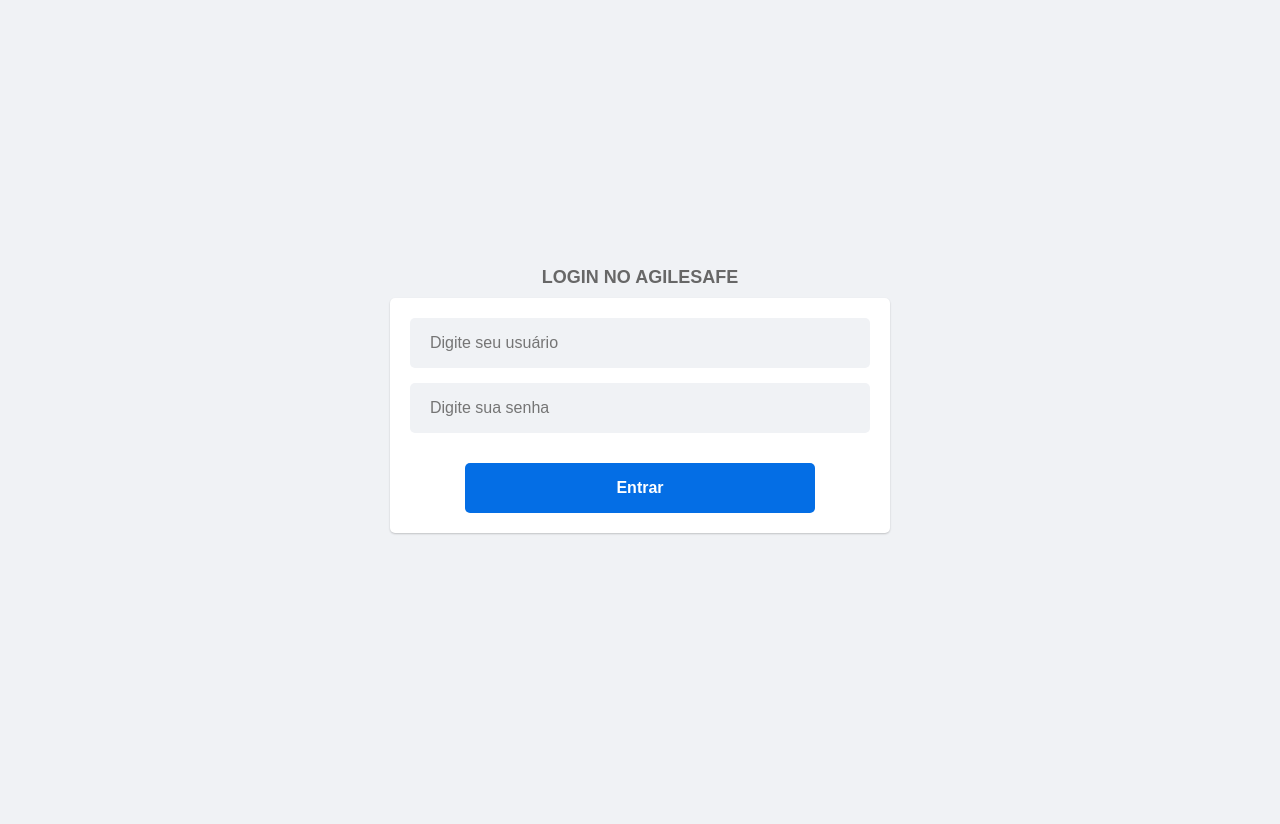
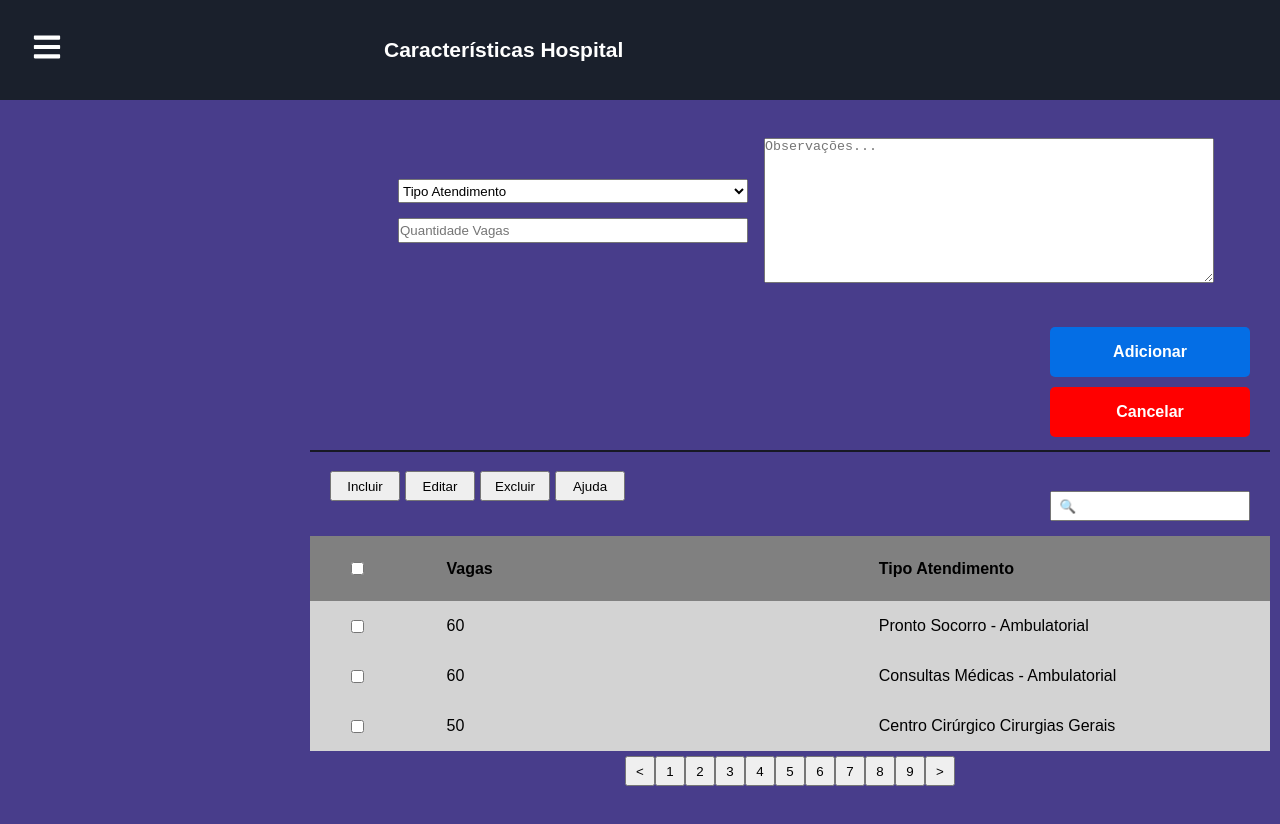
Before and after one commit to gustavo-sobbrero-develcode/agilesafe-web, a React (Create React App) app: page /cadastros/hospitais in a window 1280 px wide. Shown: the top 824 px of the page. Before the commit the page ends 800 px from the top, so only its background shows below. Built offline with nearby package versions, Linux system fonts and the light colour scheme.

Commit message:
mvp tela especialidades

```diff
--- a/src/components/Button/Button.js
+++ b/src/components/Button/Button.js
@@ -1,9 +1,9 @@
 import React from "react";
 import * as C from "./styles";
 
-const Button = ({ Text, onClick, Type = "button" }) => {
+const Button = ({ Text, onClick, Type = "button", backgroundColor }) => {
   return (
-    <C.Button type={Type} onClick={onClick}>
+    <C.Button type={Type} onClick={onClick} style={{ backgroundColor }}>
       {Text}
     </C.Button>
   );
--- a/src/components/Button/styles.js
+++ b/src/components/Button/styles.js
@@ -7,9 +7,9 @@
   border-radius: 5px;
   width: 100%;
   cursor: pointer;
-  background-color: #046ee5;
   color: white;
   font-weight: 600;
   font-size: 16px;
-  max-width: 350px;
+  max-width: 200px;
+  margin: 5px 0px;
 `;
--- a/src/components/Header/Header.js
+++ b/src/components/Header/Header.js
@@ -3,7 +3,7 @@
 import { FaBars } from "react-icons/fa";
 import SideBar from "../SideBar/SideBar";
 
-const Header = () => {
+const Header = ({title}) => {
   const [sideBar, setSideBar] = useState(false);
   const showSideBar = () => {
     setSideBar(!sideBar);
@@ -13,6 +13,7 @@
     <C.Container>
       <FaBars onClick={showSideBar} />
       {sideBar && <SideBar active={setSideBar} />}
+      <C.Title>{title}</C.Title>
     </C.Container>
   );
 };
--- a/src/components/Header/styles.js
+++ b/src/components/Header/styles.js
@@ -16,3 +16,11 @@
         cursor: pointer;
     }
 `;
+
+export const Title = styled.h1`
+    align-self: center;
+    position: absolute;
+    left: 30%;
+    font-size: 21px;
+    color: #fff;
+`
--- a/src/components/SideBar/SideBar.js
+++ b/src/components/SideBar/SideBar.js
@@ -21,14 +21,14 @@
         <C.ProfilePhotoDiv />
         <SidebarItem Text="Home" onClick={() => navigate("/home")} />
         <SidebarItem Text="Hospital" />
-        <SidebarItem Text="Manutenção" />
+        <SidebarItem Text="Manutenção" onClick={() => navigate("/cadastros/hospitais")} />
         <SidebarItem
           Text="Alteração de credenciais"
           onClick={() => navigate("/changepassword")}
         />
       </C.Content>
       <C.Footer>
-        <Button Text={"Sair"} onClick={() => [signOut(), navigate("/")]} />
+        <Button Text={"Sair"} backgroundColor={"#046ee5"} onClick={() => [signOut(), navigate("/")]} />
       </C.Footer>
     </C.Container>
   );
--- a/src/components/SideBar/styles.js
+++ b/src/components/SideBar/styles.js
@@ -3,6 +3,7 @@
 export const Container = styled.div`
   background-color: #171923;
   position: fixed;
+  z-index: 1;
   height: 100%;
   top: 0px;
   left: 0px;
--- a/src/pages/Home/Home.js
+++ b/src/pages/Home/Home.js
@@ -11,10 +11,10 @@
 
   return (
     <>
-      <Header />
+      <Header title={""} />
       <C.Container>
         <C.Title>Home Page</C.Title>
-        <Button Text="Sair" onClick={() => [signOut(), navigate("/")]} />
+        <Button Text="Sair" onClick={() => [signOut(), navigate("/")]} backgroundColor={"#046ee5"}/>
       </C.Container>
     </>
   );
--- a/src/pages/Login/Login.js
+++ b/src/pages/Login/Login.js
@@ -46,7 +46,7 @@
           onChange={(e) => [setPassword(e.target.value), setError("")]}
         />
         <C.LabelError>{error}</C.LabelError>
-        <Button Text="Entrar" onClick={handleLogin} />
+        <Button Text="Entrar" onClick={handleLogin} backgroundColor={"#046ee5"} />
         {/*<C.LabelSignup>
           Não tem uma conta?
           <C.Strong>
--- /dev/null
+++ b/src/pages/Maintenance/Maintenance.js
@@ -0,0 +1,176 @@
+import React from "react";
+import * as C from "./styles";
+import Button from "../../components/Button/Button";
+import { Link, useNavigate } from "react-router-dom";
+import useAuth from "../../hooks/useAuth";
+import Header from "../../components/Header/Header";
+
+const Maintenance = () => {
+  const options = [
+    { value: "audi", text: "Audi" },
+    { value: "peugeot", text: "Peugeot" },
+    { value: "bmw", text: "Bmw" },
+  ];
+  const buttons = ["Incluir", "Editar", "Excluir", "Ajuda"];
+  const pages = [1, 2, 3, 4, 5, 6, 7, 8, 9];
+  const { signOut } = useAuth();
+  const navigate = useNavigate();
+
+  return (
+    <>
+      <Header title={"Características Hospital"} />
+      <C.Container>
+        <C.TopContent>
+          <C.ServiceTypeContainer>
+            <C.InputsContainer>
+              <select
+                placeholder="Tipo Atendimento"
+                style={{
+                  width: "350px",
+                  height: "30px",
+                  marginBottom: "15px",
+                }}
+              >
+                <option value="" disabled selected>
+                  Tipo Atendimento
+                </option>
+                {options.map((item) => (
+                  <option value={item.value}>{item.text}</option>
+                ))}
+              </select>
+              <input
+                placeholder="Quantidade Vagas"
+                style={{
+                  width: "350px",
+                  height: "30px",
+                }}
+              ></input>
+            </C.InputsContainer>
+            <textarea
+              placeholder="Observações..."
+              style={{
+                width: "450px",
+                height: "80%",
+              }}
+            ></textarea>
+          </C.ServiceTypeContainer>
+          <C.ButtonsContainer>
+            <Button Text={"Adicionar"} backgroundColor={"#046ee5"} />
+            <Button Text={"Cancelar"} backgroundColor={"red"} />
+          </C.ButtonsContainer>
+          <hr color="#171923"/>
+        </C.TopContent>
+        <C.BottomContent>
+          <div
+            style={{
+              display: "flex",
+              justifyContent: "space-between",
+              marginTop: 15,
+            }}
+          >
+            <div
+              style={{
+                marginLeft: 20,
+              }}
+            >
+              {buttons.map((item) => (
+                <button
+                  style={{
+                    height: 30,
+                    width: 70,
+                    marginRight: 5,
+                  }}
+                  type="button"
+                >
+                  {item}
+                </button>
+              ))}
+            </div>
+            <input
+              type="search"
+              placeholder="  🔍"
+              style={{
+                marginTop: 20,
+                marginRight: 20,
+                height: 30,
+                width: 200,
+              }}
+            />
+          </div>
+          <div
+            style={{
+              backgroundColor: "gray",
+              alignItems: "center",
+              height: 65,
+              marginTop: 15,
+              display: "flex",
+              justifyContent: "space-around",
+            }}
+          >
+            <input type="checkbox" style={{}} />
+            <strong style={{ width: 350 }}>Vagas</strong>
+            <strong style={{ width: 350 }}>Tipo Atendimento</strong>
+          </div>
+          <div
+            style={{
+              backgroundColor: "lightgray",
+              alignItems: "center",
+              height: 50,
+              display: "flex",
+              justifyContent: "space-around",
+            }}
+          >
+            <input type="checkbox" style={{}} />
+            <label style={{ width: 350 }}>60</label>
+            <label style={{ width: 350 }}>Pronto Socorro - Ambulatorial</label>
+          </div>
+          <div
+            style={{
+              backgroundColor: "lightgray",
+              alignItems: "center",
+              height: 50,
+              display: "flex",
+              justifyContent: "space-around",
+            }}
+          >
+            <input type="checkbox" style={{}} />
+            <label style={{ width: 350 }}>60</label>
+            <label style={{ width: 350 }}>
+              Consultas Médicas - Ambulatorial
+            </label>
+          </div>
+          <div
+            style={{
+              height: 50,
+              backgroundColor: "lightgray",
+              alignItems: "center",
+              display: "flex",
+              justifyContent: "space-around",
+            }}
+          >
+            <input type="checkbox" style={{}} />
+            <label style={{ width: 350 }}>50</label>
+            <label style={{ width: 350 }}>
+              Centro Cirúrgico Cirurgias Gerais
+            </label>
+          </div>
+          <div
+            style={{
+              display: "flex",
+              justifyContent: "center",
+              marginTop: 5,
+            }}
+          >
+            <button style={{ width: 30, height: 30 }}>{"<"}</button>
+            {pages.map((item) => (
+              <button style={{ width: 30, height: 30 }}>{item}</button>
+            ))}
+            <button style={{ width: 30, height: 30 }}>{">"}</button>
+          </div>
+        </C.BottomContent>
+      </C.Container>
+    </>
+  );
+};
+
+export default Maintenance;
--- /dev/null
+++ b/src/pages/Maintenance/styles.js
@@ -0,0 +1,52 @@
+import styled from "styled-components";
+
+export const Container = styled.div`
+  display: flex;
+  align-items: center;
+  flex-direction: column;
+  height: 840px;
+  gap: 20px;
+  background-color: #483D8B;
+`;
+
+export const Title = styled.h2``;
+
+export const TopContent = styled.div`
+  width: 75%;
+  height: 40%;
+  margin-left: 300px;
+`;
+
+export const ServiceTypeContainer = styled.div`
+  width: 95%;
+  display: flex;
+  height: 60%;
+  margin: 10px;
+  padding: 10px;
+  justify-content: space-around;
+  align-items: center;
+`;
+
+export const ButtonsContainer = styled.div`
+  display: flex;
+  flex-direction: column;
+  align-items: flex-end;
+  margin-right: 20px;
+  margin-bottom: 8px;
+`;
+
+export const InputsContainer = styled.div`
+  display: flex;
+  flex-direction: column;
+  height: 35%;
+  justify-content: space-between;
+  align-self: center;
+  margin-left: 60px;
+`;
+
+export const BottomContent = styled.div`
+  width: 75%;
+  height: 40%;
+  margin-left: 300px;
+  background-color: #483D8B;
+`;
--- a/src/pages/SignUp/ChangePassword.js
+++ b/src/pages/SignUp/ChangePassword.js
@@ -53,7 +53,7 @@
             onChange={(e) => [setNewPassword(e.target.value), setError("")]}
           />
           <C.LabelError>{error}</C.LabelError>
-          <Button Text="Confirmar" onClick={handleChangePassword} />
+          <Button Text="Confirmar" onClick={handleChangePassword} backgroundColor={"#046ee5"} />
           {/* <C.LabelLogin>
           Já tem uma conta?
           <C.Strong>
--- a/src/routes/index.js
+++ b/src/routes/index.js
@@ -4,6 +4,7 @@
 import Login from "../pages/Login/Login";
 import ChangePassword from "../pages/SignUp/ChangePassword";
 import useAuth from "../hooks/useAuth";
+import Maintenance from "../pages/Maintenance/Maintenance";
 
 const Private = ({ Item }) => {
   const { signed } = useAuth();
@@ -16,6 +17,7 @@
       <Fragment>
         <Routes>
           <Route exact path="/home" element={<Private Item={Home} />} />
+          <Route exact path="/cadastros/hospitais" element={<Private Item={Maintenance} />} />
           <Route path="/" element={<Login />} />
           <Route exact path="/changepassword" element={<ChangePassword />} />
           <Route path="*" element={<Login />} />
```
